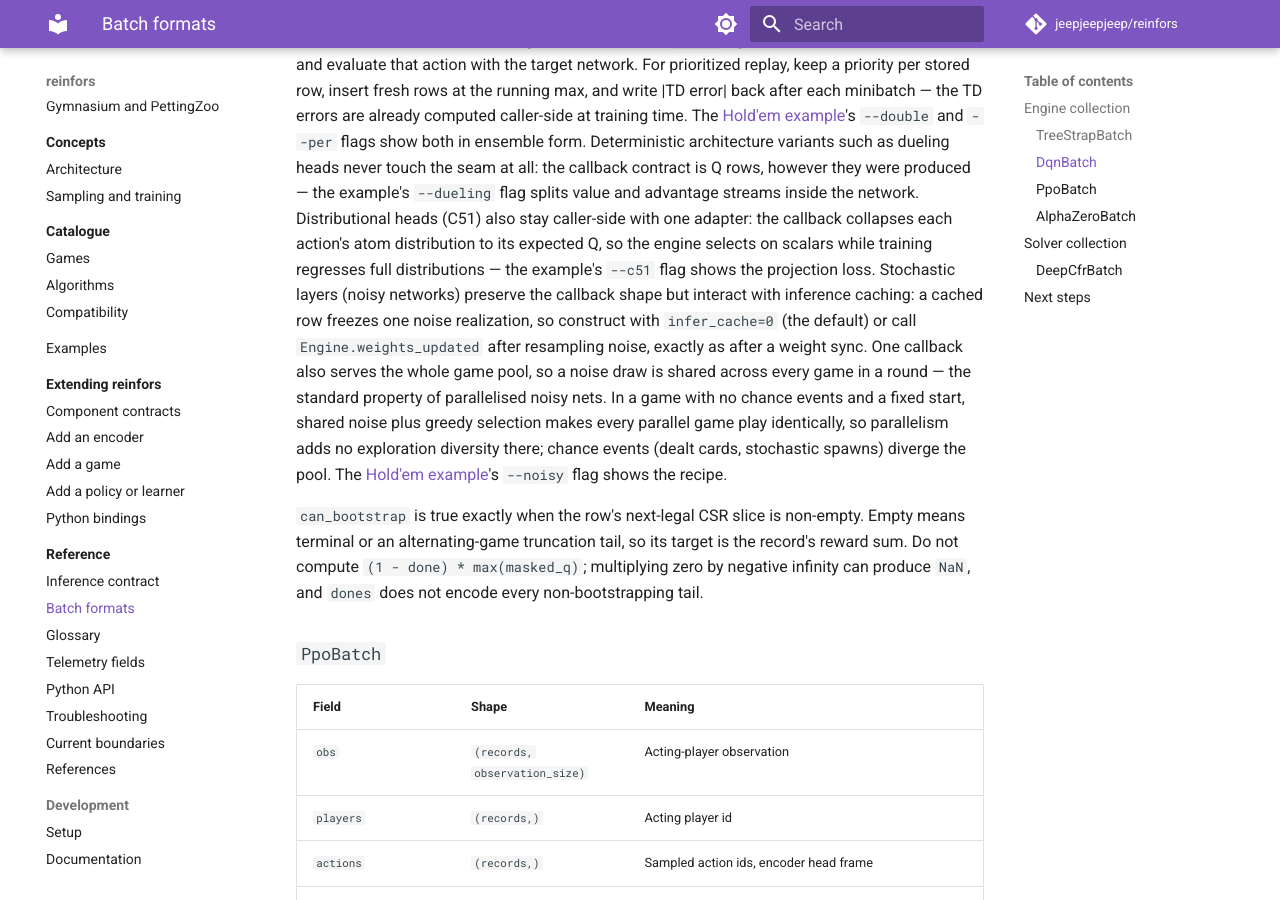
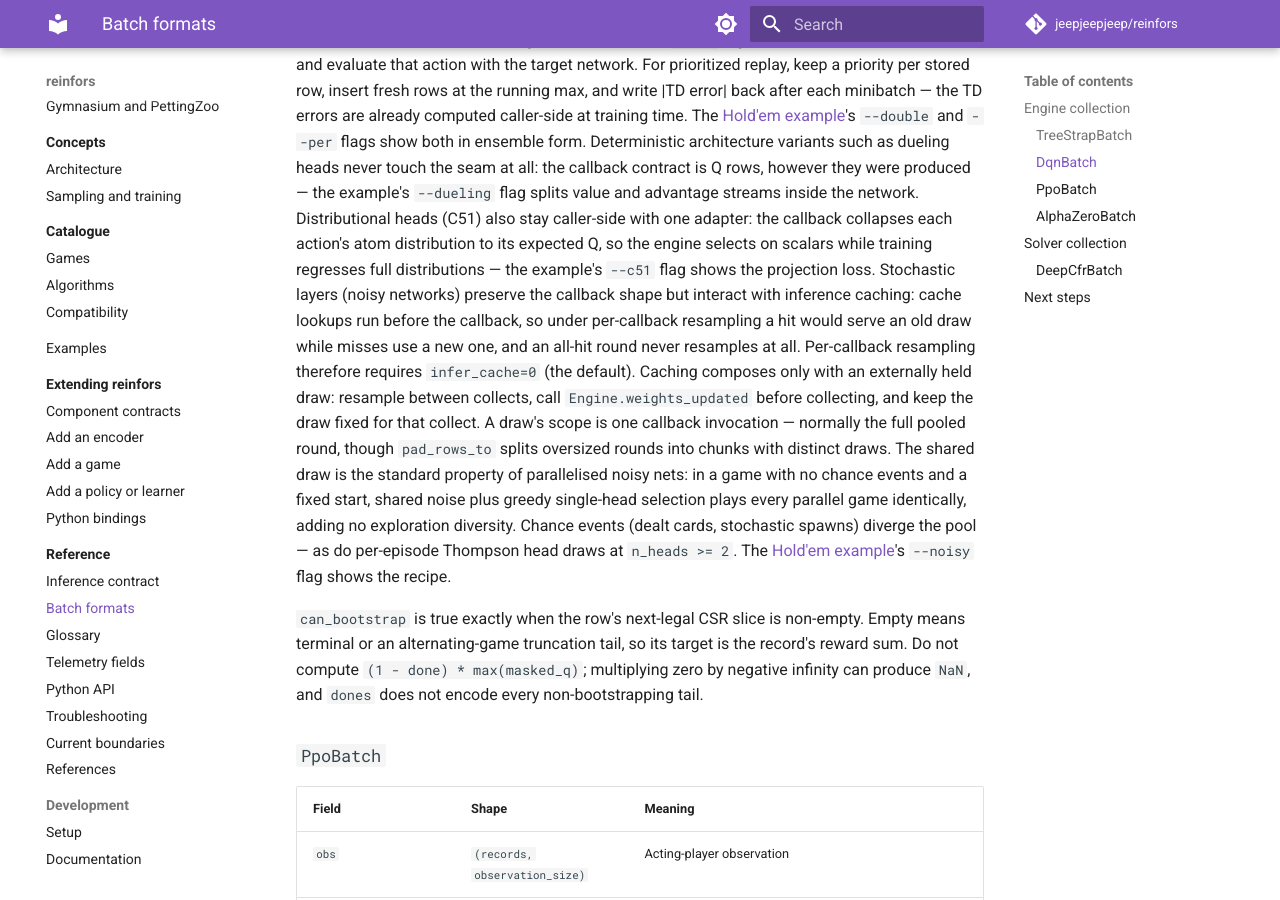
Before and after one commit to jeepjeepjeep/reinfors, an MkDocs documentation site: the page built from docs/reference/batch-formats.md, in a window 1280 px wide and 900 px high, scrolled down 2054 px. Built offline with MkDocs 1.6.1 and Material for MkDocs 9.7.7, drawn with Linux system fonts in a browser that asks for light colours; comment, search, counter and statistics services are not loaded.

Commit message:
docs: correct the noisy-nets cache contract, draw scope, and head-sampling caveats

```diff
--- a/docs/reference/batch-formats.md
+++ b/docs/reference/batch-formats.md
@@ -73,13 +73,17 @@ flag splits value and advantage streams inside the network. Distributional heads
 stay caller-side with one adapter: the callback collapses each action's atom distribution to
 its expected Q, so the engine selects on scalars while training regresses full distributions —
 the example's `--c51` flag shows the projection loss. Stochastic layers (noisy networks)
-preserve the callback shape but interact with inference caching: a cached row freezes one noise
-realization, so construct with `infer_cache=0` (the default) or call `Engine.weights_updated`
-after resampling noise, exactly as after a weight sync. One callback also serves the whole game
-pool, so a noise draw is shared across every game in a round — the standard property of
-parallelised noisy nets. In a game with no chance events and a fixed start, shared noise plus
-greedy selection makes every parallel game play identically, so parallelism adds no exploration
-diversity there; chance events (dealt cards, stochastic spawns) diverge the pool. The
+preserve the callback shape but interact with inference caching: cache lookups run before the
+callback, so under per-callback resampling a hit would serve an old draw while misses use a new
+one, and an all-hit round never resamples at all. Per-callback resampling therefore requires
+`infer_cache=0` (the default). Caching composes only with an externally held draw: resample
+between collects, call `Engine.weights_updated` before collecting, and keep the draw fixed for
+that collect. A draw's scope is one callback invocation — normally the full pooled round,
+though `pad_rows_to` splits oversized rounds into chunks with distinct draws. The shared draw
+is the standard property of parallelised noisy nets: in a game with no chance events and a
+fixed start, shared noise plus greedy single-head selection plays every parallel game
+identically, adding no exploration diversity. Chance events (dealt cards, stochastic spawns)
+diverge the pool — as do per-episode Thompson head draws at `n_heads >= 2`. The
 [Hold'em example](../examples/index.md#dqn-holdem)'s `--noisy` flag shows the recipe.
 
 `can_bootstrap` is true exactly when the row's next-legal CSR slice is non-empty. Empty means
```
Also changed, not shown: 1 other file.
